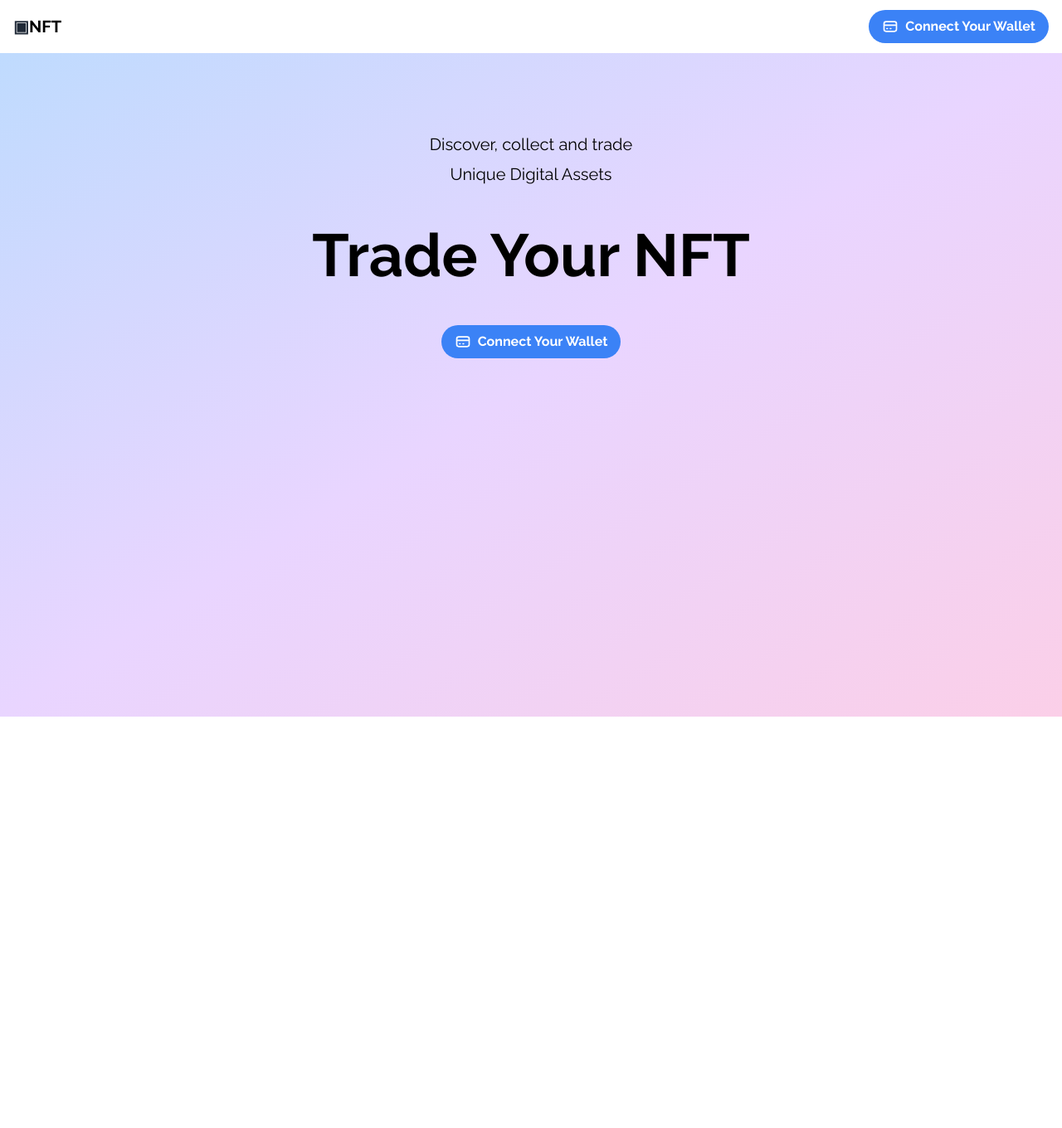
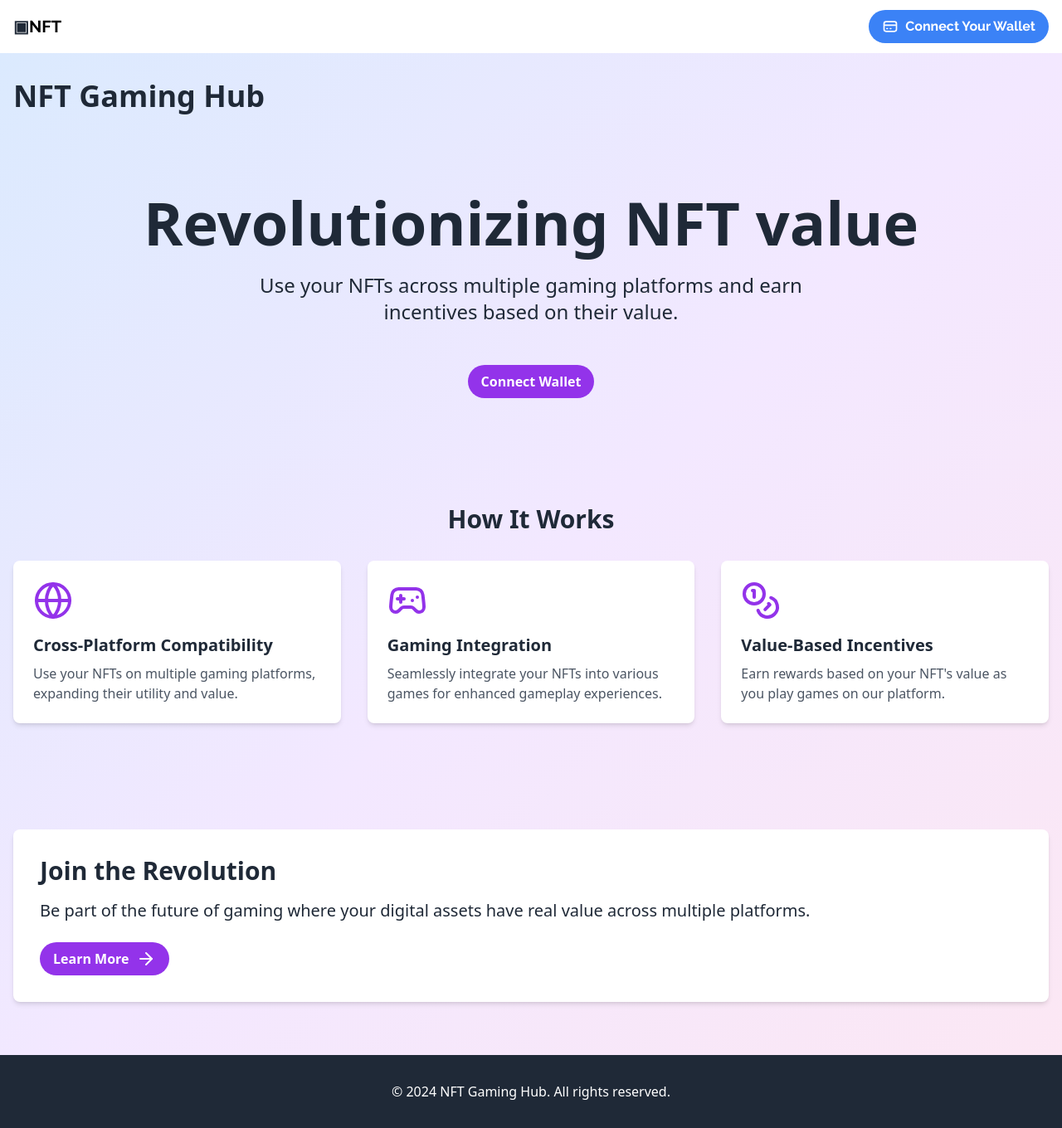
Before and after one commit to kclhh4318/XRPL, a React (Create React App) app: page / in a window 1280 px wide. Shown: the whole page at 83% size. Before the commit the page ends 864 px from the top, so only its background shows below. Built offline with nearby package versions, Linux system fonts and the light colour scheme.

Commit message:
feat: Change home screen

```diff
--- a/src/pages/Home.jsx
+++ b/src/pages/Home.jsx
@@ -1,23 +1,93 @@
-import React from 'react';
-import { useNavigate } from 'react-router-dom';
-import { useWallet } from '../contexts/WalletContext';
-import ConnectWalletButton from '../components/ConnectWalletButton';
+import React from "react";
+import { useNavigate } from "react-router-dom";
+import { useWallet } from "../contexts/WalletContext";
+import { ArrowRight, Gamepad2, Coins, Globe } from "lucide-react";
+
+const ConnectWalletButton = () => {
+  const { connectWallet } = useWallet();
+  return (
+    <button
+      onClick={connectWallet}
+      className="bg-purple-600 hover:bg-purple-700 text-white font-bold py-2 px-4 rounded-full transition duration-300 ease-in-out transform hover:scale-105"
+    >
+      Connect Wallet
+    </button>
+  );
+};
+
+const FeatureCard = ({ icon: Icon, title, description }) => (
+  <div className="bg-white p-6 rounded-lg shadow-md">
+    <Icon className="w-12 h-12 text-purple-600 mb-4" />
+    <h3 className="text-xl font-semibold mb-2">{title}</h3>
+    <p className="text-gray-600">{description}</p>
+  </div>
+);
 
 const Home = () => {
   const { walletAddress } = useWallet();
   const navigate = useNavigate();
 
   if (walletAddress) {
-    navigate('/dashboard');
+    navigate("/dashboard");
     return null;
   }
 
   return (
-    <div className="flex flex-col items-center justify-start min-h-screen pt-24 bg-gradient-to-br from-blue-200 via-purple-200 to-pink-200 text-center font-raleway">
-      <p className="text-lg md:text-xl mb-2">Discover, collect and trade</p>
-      <p className="text-lg md:text-xl mb-12">Unique Digital Assets</p>
-      <h2 className="text-5xl md:text-7xl font-bold mb-12">Trade Your NFT</h2>
-      <ConnectWalletButton />
+    <div className="min-h-screen bg-gradient-to-br from-blue-100 via-purple-100 to-pink-100 text-gray-800 font-sans">
+      <header className="container mx-auto px-4 py-8">
+        <h1 className="text-4xl font-bold">NFT Gaming Hub</h1>
+      </header>
+
+      <main className="container mx-auto px-4">
+        <section className="text-center py-16">
+          <h2 className="text-5xl md:text-7xl font-bold mb-6">
+            Revolutionizing NFT value
+          </h2>
+          <p className="text-xl md:text-2xl mb-12 max-w-3xl mx-auto">
+            Use your NFTs across multiple gaming platforms and earn incentives
+            based on their value.
+          </p>
+          <ConnectWalletButton />
+        </section>
+
+        <section className="py-16">
+          <h2 className="text-3xl font-bold mb-8 text-center">How It Works</h2>
+          <div className="grid grid-cols-1 md:grid-cols-3 gap-8">
+            <FeatureCard
+              icon={Globe}
+              title="Cross-Platform Compatibility"
+              description="Use your NFTs on multiple gaming platforms, expanding their utility and value."
+            />
+            <FeatureCard
+              icon={Gamepad2}
+              title="Gaming Integration"
+              description="Seamlessly integrate your NFTs into various games for enhanced gameplay experiences."
+            />
+            <FeatureCard
+              icon={Coins}
+              title="Value-Based Incentives"
+              description="Earn rewards based on your NFT's value as you play games on our platform."
+            />
+          </div>
+        </section>
+
+        <section className="bg-white rounded-lg shadow-md p-8 my-16">
+          <h2 className="text-3xl font-bold mb-4">Join the Revolution</h2>
+          <p className="text-xl mb-6">
+            Be part of the future of gaming where your digital assets have real
+            value across multiple platforms.
+          </p>
+          <button className="bg-purple-600 hover:bg-purple-700 text-white font-bold py-2 px-4 rounded-full transition duration-300 ease-in-out transform hover:scale-105 flex items-center">
+            Learn More <ArrowRight className="ml-2" />
+          </button>
+        </section>
+      </main>
+
+      <footer className="bg-gray-800 text-white py-8">
+        <div className="container mx-auto px-4 text-center">
+          <p>&copy; 2024 NFT Gaming Hub. All rights reserved.</p>
+        </div>
+      </footer>
     </div>
   );
 };
```
